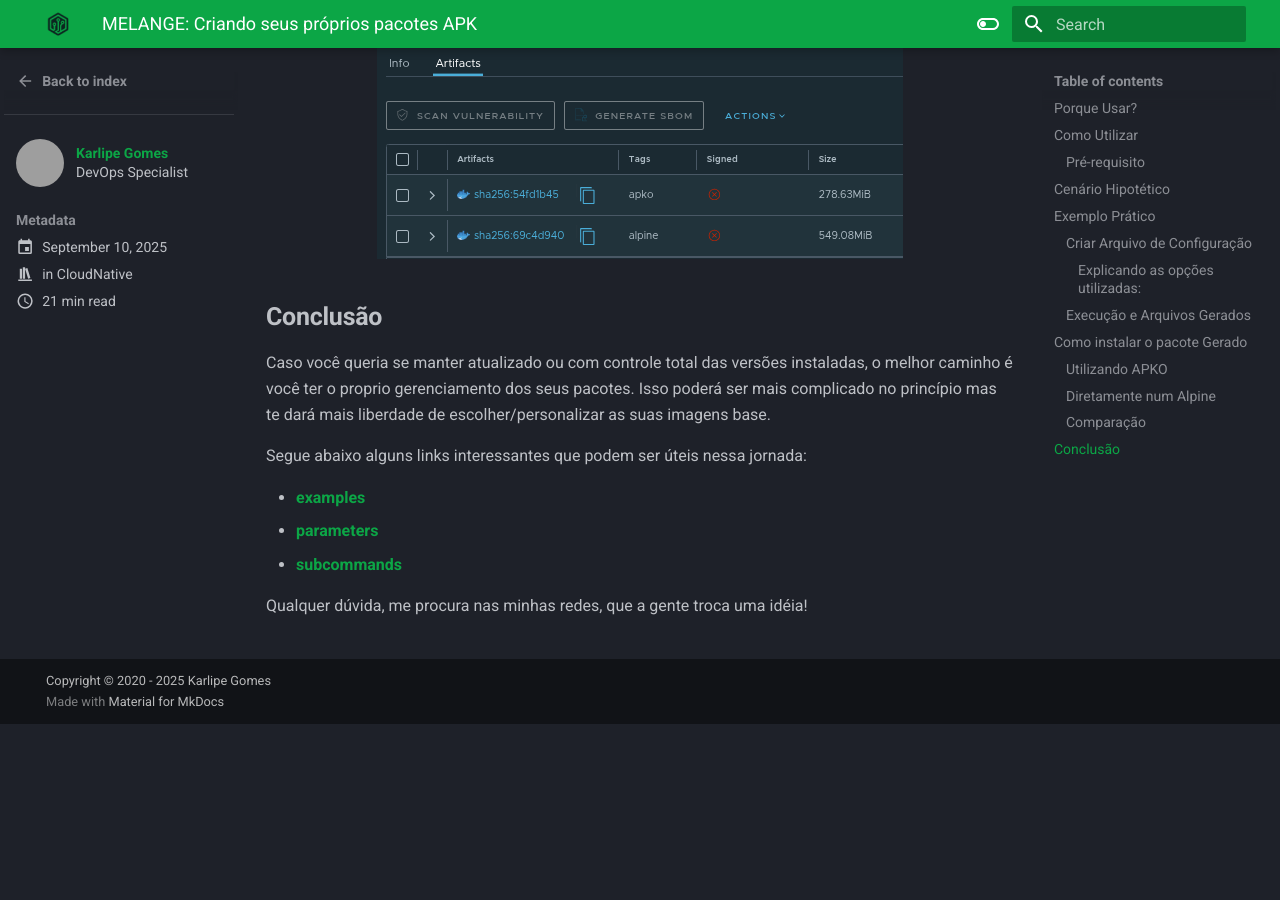
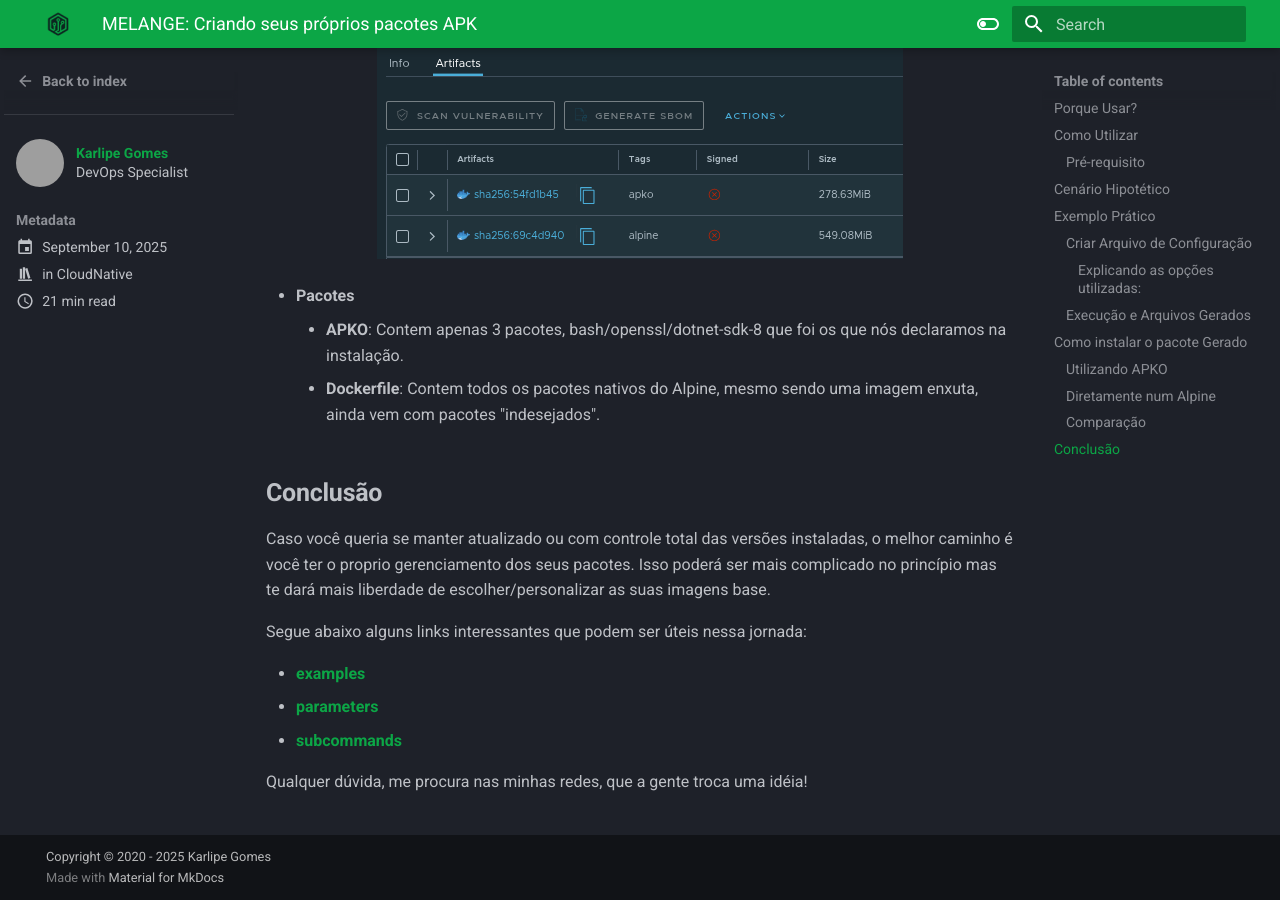
Before and after one commit to karlipegomes/karlipegomes.github.io, an MkDocs documentation site: the page built from docs/blog/posts/2025/2021-09-10-Melange.md, in a window 1280 px wide and 900 px high, scrolled down 7600 px. Built offline with MkDocs 1.6.1 and Material for MkDocs 9.7.7, drawn with Linux system fonts in a browser that asks for light colours; comment, search, counter and statistics services are not loaded; before the commit the page ends 8324 px from its top, so only the background shows below that; grey boxes are pictures that could not be loaded.

Commit message:
docs: update doc

```diff
--- a/docs/blog/posts/2025/2021-09-10-Melange.md
+++ b/docs/blog/posts/2025/2021-09-10-Melange.md
@@ -899,6 +899,11 @@
   ![](imgs/melange/harbor.png)
 </figure>
 
+- **Pacotes**
+
+    - **APKO**: Contem apenas 3 pacotes, bash/openssl/dotnet-sdk-8 que foi os que nós declaramos na instalação.
+    - **Dockerfile**: Contem todos os pacotes nativos do Alpine, mesmo sendo uma imagem enxuta, ainda vem com pacotes "indesejados".
+
 
 ## **Conclusão**
 
```
